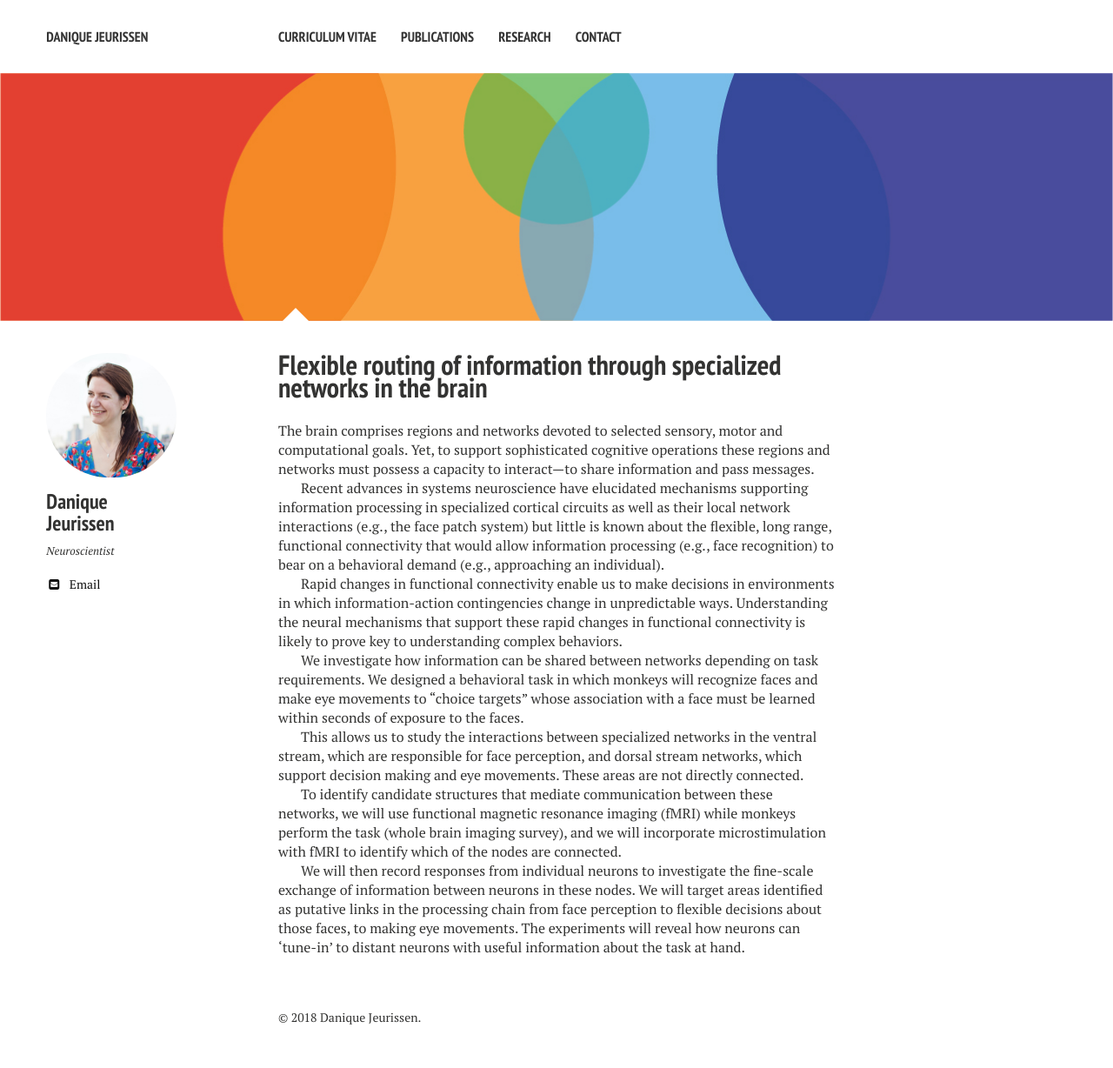
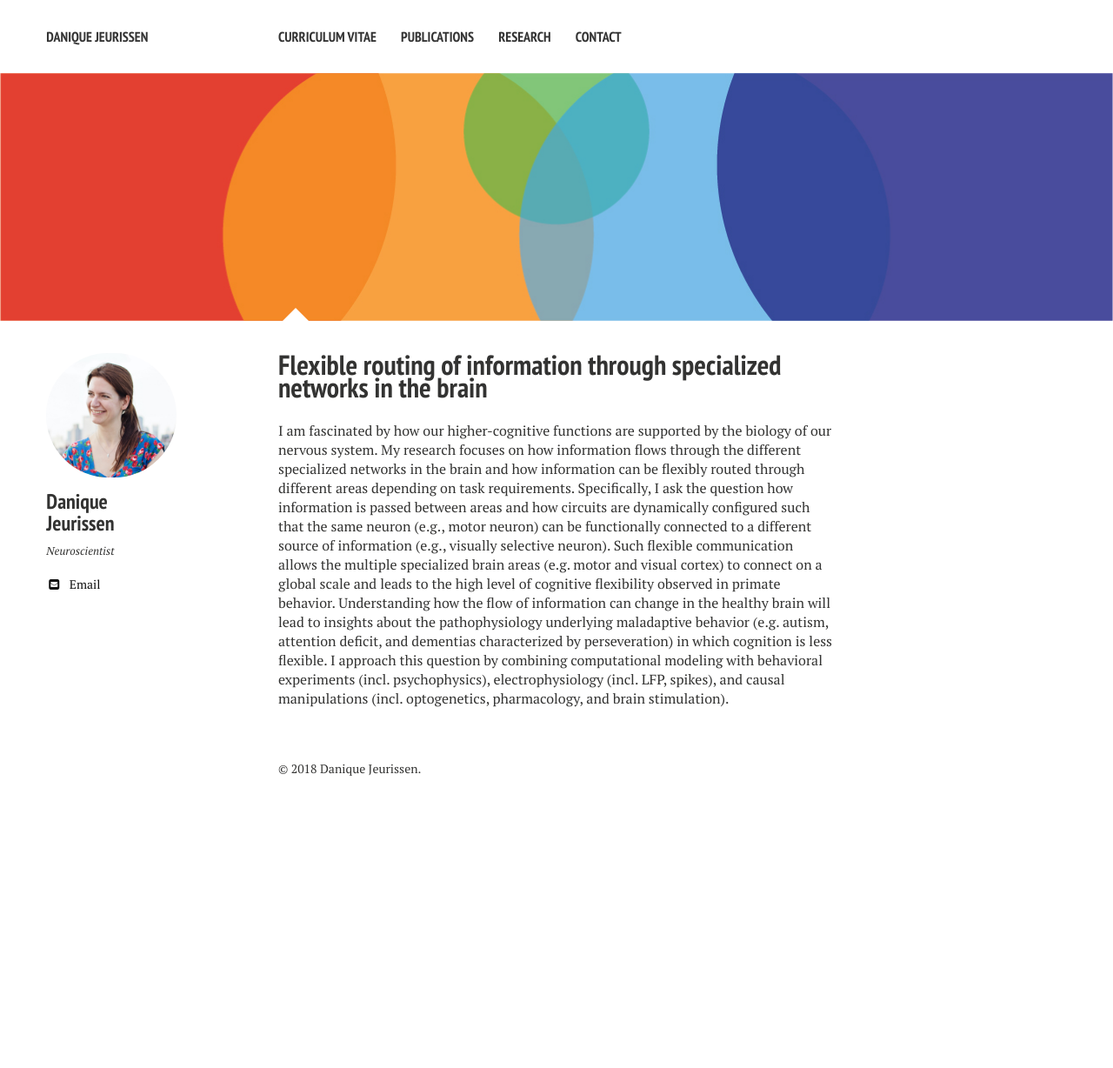
Before and after one commit to DaniqueJeurissen/DaniqueJeurissen.github.io, a Jekyll site: the page built from research/index.md, in a window 1280 px wide. Shown: the whole page at 87% size. Built offline with Jekyll 4.4.1, drawn with Linux system fonts in a browser that asks for light colours; nearby versions of some CDN libraries; after the commit the page ends 942 px from its top, so only the background shows below that.

Commit message:
Update research summary

```diff
--- a/research/index.md
+++ b/research/index.md
@@ -6,16 +6,4 @@ image:
   feature: Background.jpg
 ---
 
-The brain comprises regions and networks devoted to selected sensory, motor and computational goals. Yet, to support sophisticated cognitive operations these regions and networks must possess a capacity to interact—to share information and pass messages.
-
-Recent advances in systems neuroscience have elucidated mechanisms supporting information processing in specialized cortical circuits as well as their local network interactions (e.g., the face patch system) but little is known about the flexible, long range, functional connectivity that would allow information processing (e.g., face recognition) to bear on a behavioral demand (e.g., approaching an individual).
-
-Rapid changes in functional connectivity enable us to make decisions in environments in which information-action contingencies change in unpredictable ways. Understanding the neural mechanisms that support these rapid changes in functional connectivity is likely to prove key to understanding complex behaviors.
-
-We investigate how information can be shared between networks depending on task requirements. We designed a behavioral task in which monkeys will recognize faces and make eye movements to “choice targets” whose association with a face must be learned within seconds of exposure to the faces.
-
-This allows us to study the interactions between specialized networks in the ventral stream, which are responsible for face perception, and dorsal stream networks, which support decision making and eye movements. These areas are not directly connected.
-
-To identify candidate structures that mediate communication between these networks, we will use functional magnetic resonance imaging (fMRI) while monkeys perform the task (whole brain imaging survey), and we will incorporate microstimulation with fMRI to identify which of the nodes are connected.
-
-We will then record responses from individual neurons to investigate the fine-scale exchange of information between neurons in these nodes. We will target areas identified as putative links in the processing chain from face perception to flexible decisions about those faces, to making eye movements. The experiments will reveal how neurons can ‘tune-in’ to distant neurons with useful information about the task at hand.
+I am fascinated by how our higher-cognitive functions are supported by the biology of our nervous system. My research focuses on how information flows through the different specialized networks in the brain and how information can be flexibly routed through different areas depending on task requirements. Specifically, I ask the question how information is passed between areas and how circuits are dynamically configured such that the same neuron (e.g., motor neuron) can be functionally connected to a different source of information (e.g., visually selective neuron). Such flexible communication allows the multiple specialized brain areas (e.g. motor and visual cortex) to connect on a global scale and leads to the high level of cognitive flexibility observed in primate behavior. Understanding how the flow of information can change in the healthy brain will lead to insights about the pathophysiology underlying maladaptive behavior (e.g. autism, attention deficit, and dementias characterized by perseveration) in which cognition is less flexible. I approach this question by combining computational modeling with behavioral experiments (incl. psychophysics), electrophysiology (incl. LFP, spikes), and causal manipulations (incl. optogenetics, pharmacology, and brain stimulation).
```
